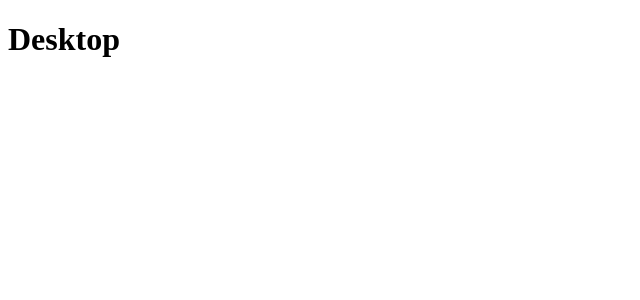
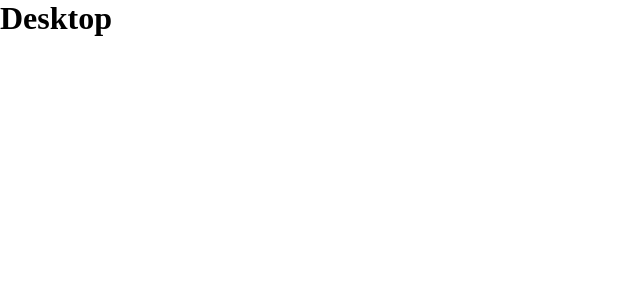
Before and after one commit to LuizNunes06/Front-End-Hackathon, a Vue app: page / in a window 1280 px wide. Shown: the top 300 px of the page, without its empty margins (0-640 px from the left). Built offline with nearby package versions, Linux system fonts and the light colour scheme.

Commit message:
CHORE: Importação do base.css e criação de classes globais.

```diff
--- a/src/assets/main.css
+++ b/src/assets/main.css
@@ -0,0 +1,29 @@
+@import "./base.css";
+
+main {
+    min-width: 100vw;
+    min-height: 100vh;
+}
+
+body {
+    margin: 0;
+}
+
+h1,
+h2,
+h3,
+h4,
+h5,
+h6 {
+    margin: 0;
+}
+
+.default-filtro{
+    outline: none;
+    width: 10vw;
+    padding: .6rem .2rem;
+    color: var(--darker-gray);
+    border: var(--gray) 1px solid;
+    background-color: var(--white);
+    border-radius: .3rem;
+}
```
